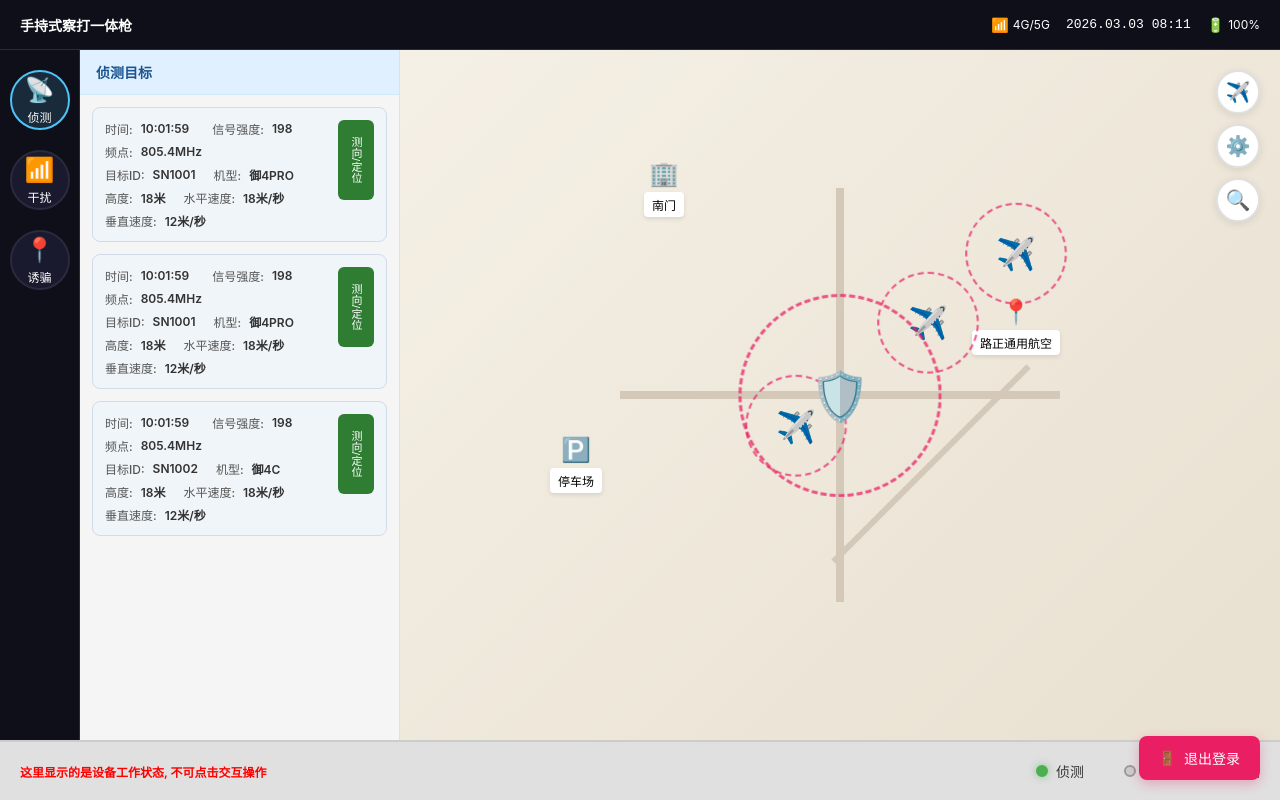
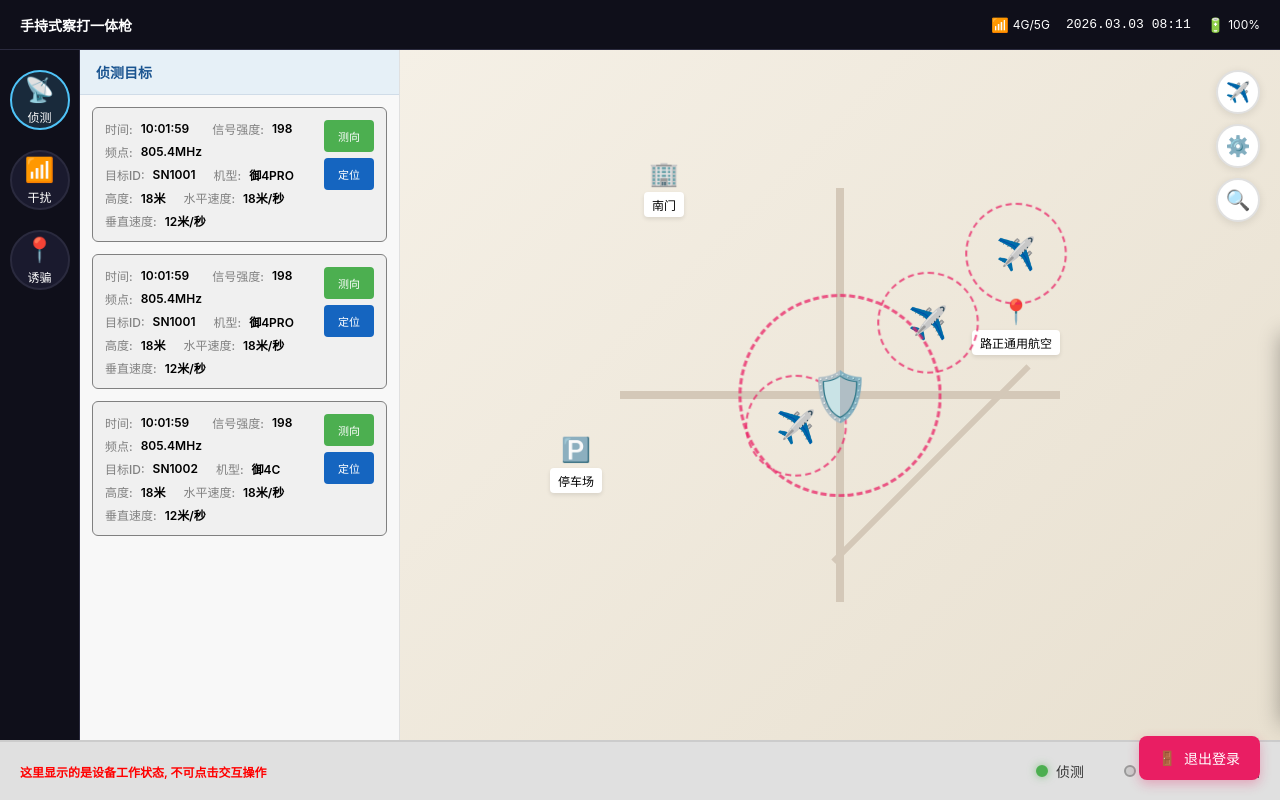
Before and after one commit to yuanfen-ai/KY, a Vue app in the folder frontend/: page /main in a window 1280 px wide. Both pictures are taken after a click on the button "登录". Built offline with nearby package versions, Linux system fonts and the light colour scheme.

Commit message:
fix: 严格按照原型设计调整侦测列表和目标信息框颜色与布局

```diff
--- a/frontend/src/views/Main.vue
+++ b/frontend/src/views/Main.vue
@@ -74,9 +74,14 @@
                 <span class="param-value">{{ target.verticalSpeed }}米/秒</span>
               </div>
             </div>
-            <button class="measure-btn">
-              测向/定位
-            </button>
+            <div class="action-buttons">
+              <button class="measure-btn green">
+                测向
+              </button>
+              <button class="measure-btn blue">
+                定位
+              </button>
+            </div>
           </div>
         </div>
       </div>
@@ -133,8 +138,8 @@
         </div>
       </div>
 
-      <!-- 右下角目标信息面板 -->
-      <div v-if="showTargetInfo" class="target-panel-bottom">
+      <!-- 右下角目标信息面板 - 滑动效果 -->
+      <div :class="['target-panel-bottom', { visible: showTargetInfo }]">
         <div class="panel-header">
           <span class="panel-title">目标信息</span>
           <button class="close-btn" @click="closeTargetPanel">×</button>
@@ -482,9 +487,9 @@ onUnmounted(() => {
 }
 
 .list-header {
-  background: #e0f0ff;
+  background: #e6f0f7;
   padding: 12px 16px;
-  border-bottom: 1px solid #d0e8f5;
+  border-bottom: 1px solid #d0dce8;
 }
 
 .list-title {
@@ -497,13 +502,13 @@ onUnmounted(() => {
   flex: 1;
   overflow-y: auto;
   padding: 12px;
-  background: #f5f5f5;
+  background: #f8f8f8;
 }
 
 .target-item {
-  background: #f0f5f9;
-  border: 1px solid #d0dce8;
-  border-radius: 8px;
+  background: #f0f0f0;
+  border: 1px solid #808080;
+  border-radius: 6px;
   padding: 12px;
   margin-bottom: 12px;
   display: flex;
@@ -513,17 +518,20 @@ onUnmounted(() => {
   gap: 12px;
   cursor: pointer;
   transition: all 0.3s ease;
-  position: relative;
 }
 
 .target-item:hover {
-  border-color: #4fc3f7;
-  background: #e6f3ff;
+  background: #e0e0e0;
 }
 
 .target-item.selected {
-  border-color: #4fc3f7;
-  background: #d4ecfa;
+  background: #1a5490;
+  border-color: #1a5490;
+}
+
+.target-item.selected .param-label,
+.target-item.selected .param-value {
+  color: #ffffff;
 }
 
 .target-info {
@@ -546,35 +554,50 @@ onUnmounted(() => {
 }
 
 .param-label {
-  color: #555555;
+  color: #808080;
   font-size: 12px;
   font-weight: 500;
 }
 
 .param-value {
-  color: #333333;
+  color: #000000;
   font-size: 12px;
   font-weight: 600;
 }
 
+.action-buttons {
+  display: flex;
+  flex-direction: column;
+  gap: 6px;
+}
+
 .measure-btn {
-  background: #2e7d32;
   color: #ffffff;
   border: none;
-  padding: 8px 10px;
-  border-radius: 6px;
+  padding: 8px 12px;
+  border-radius: 4px;
   font-size: 11px;
   font-weight: 500;
   cursor: pointer;
   transition: all 0.3s ease;
   white-space: nowrap;
-  writing-mode: vertical-rl;
-  text-orientation: mixed;
-  min-height: 80px;
+  min-width: 50px;
 }
 
-.measure-btn:hover {
-  background: #1b5e20;
+.measure-btn.green {
+  background: #4caf50;
+}
+
+.measure-btn.green:hover {
+  background: #388e3c;
+}
+
+.measure-btn.blue {
+  background: #1565c0;
+}
+
+.measure-btn.blue:hover {
+  background: #0d47a1;
 }
 
 /* 地图区域 */
@@ -776,34 +799,28 @@ onUnmounted(() => {
   box-shadow: 0 4px 12px rgba(0, 0, 0, 0.15);
 }
 
-/* 右下角目标信息面板 */
+/* 右下角目标信息面板 - 滑动效果 */
 .target-panel-bottom {
   position: fixed;
-  right: 20px;
-  bottom: 100px;
-  width: 320px;
+  right: 0;
+  bottom: 80px;
+  width: 350px;
   background: #ffffff;
-  border-radius: 12px;
   border: 2px solid #666666;
-  box-shadow: 0 10px 40px rgba(0, 0, 0, 0.3);
+  border-right: none;
+  box-shadow: 0 4px 20px rgba(0, 0, 0, 0.3);
   z-index: 100;
-  animation: slideInBottom 0.3s ease-out;
+  transform: translateX(100%);
+  transition: transform 0.3s ease-in-out;
   overflow: hidden;
 }
 
-@keyframes slideInBottom {
-  from {
-    opacity: 0;
-    transform: translateY(20px);
-  }
-  to {
-    opacity: 1;
-    transform: translateY(0);
-  }
+.target-panel-bottom.visible {
+  transform: translateX(0);
 }
 
 .panel-header {
-  background: #666666;
+  background: #1a5490;
   padding: 12px 16px;
   display: flex;
   justify-content: space-between;
@@ -817,23 +834,24 @@ onUnmounted(() => {
 }
 
 .close-btn {
-  background: transparent;
+  background: #ff4444;
   border: none;
-  color: #ff4444;
-  font-size: 24px;
+  color: #ffffff;
+  font-size: 20px;
   font-weight: bold;
   cursor: pointer;
   line-height: 1;
   padding: 0;
-  width: 24px;
-  height: 24px;
+  width: 28px;
+  height: 28px;
   display: flex;
   align-items: center;
   justify-content: center;
+  border-radius: 4px;
 }
 
 .close-btn:hover {
-  color: #ff0000;
+  background: #cc0000;
 }
 
 .panel-content {
@@ -852,41 +870,38 @@ onUnmounted(() => {
 }
 
 .info-label {
-  color: #333333;
+  color: #808080;
   font-size: 13px;
   font-weight: 500;
 }
 
 .info-value {
-  color: #333333;
+  color: #000000;
   font-size: 13px;
   font-weight: 600;
 }
 
 .panel-footer {
   padding: 12px 16px;
-  background: #f5f5f5;
+  background: #f0f0f0;
   display: flex;
   justify-content: center;
 }
 
 .whitelist-btn {
   padding: 10px 20px;
-  background: #4fc3f7;
+  background: #81d4fa;
   border: none;
   border-radius: 6px;
-  color: #ffffff;
+  color: #000000;
   font-size: 13px;
   font-weight: 500;
   cursor: pointer;
   transition: all 0.3s ease;
-  box-shadow: 0 2px 8px rgba(0, 0, 0, 0.1);
 }
 
 .whitelist-btn:hover {
-  background: #29b6f6;
-  transform: translateY(-2px);
-  box-shadow: 0 4px 12px rgba(0, 0, 0, 0.15);
+  background: #4fc3f7;
 }
 
 /* 底部设备状态栏 */
```
